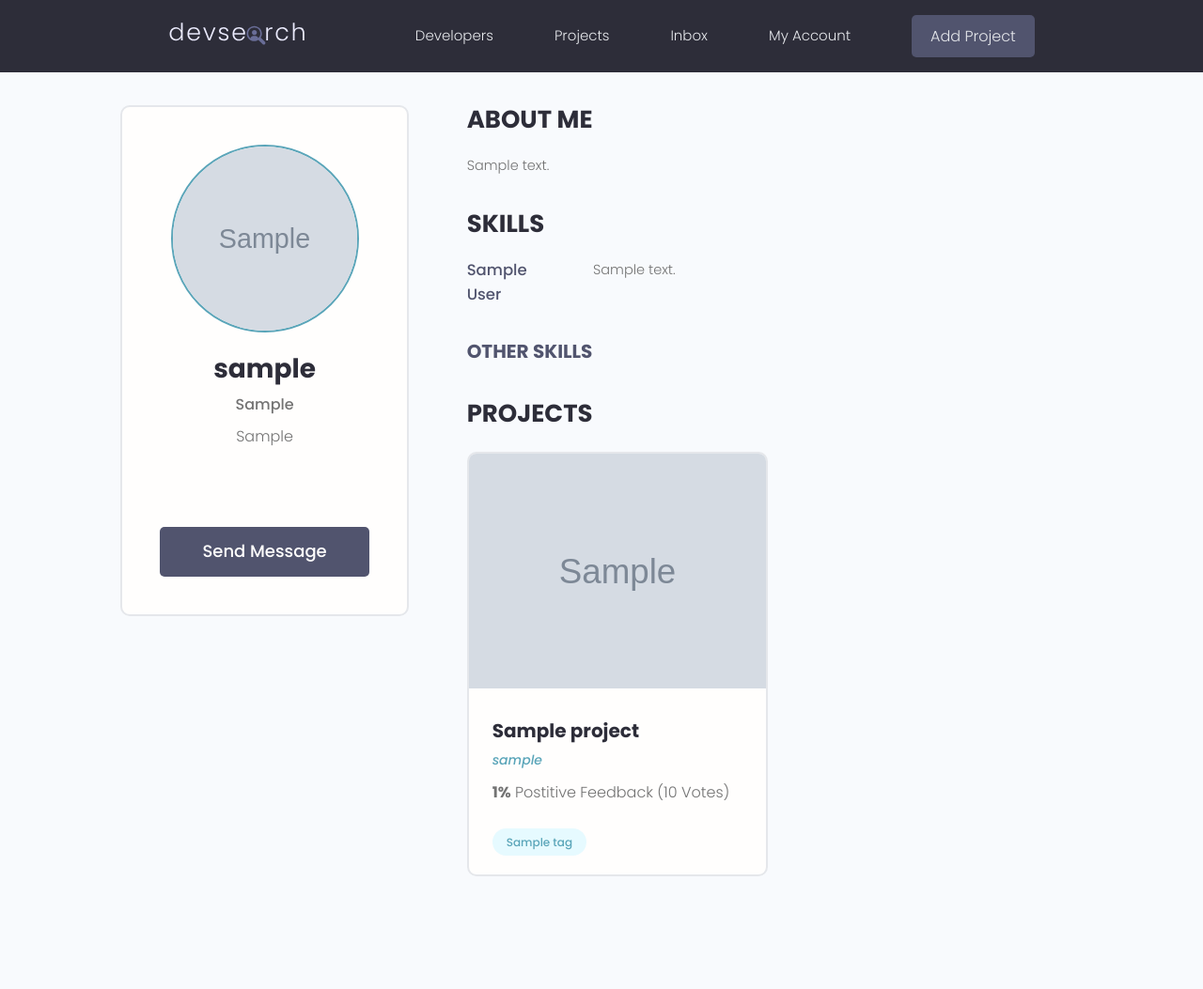
After one commit to Yoshik18/DjangoDevSearch, a Django app: page /profile/00000000-0000-0000-0000-000000000001 in a window 1280 px wide. The commit adds this page. Shown: the whole page at 94% size. Run offline with Django 3.2, Linux system fonts and the light colour scheme; tables that the repository leaves empty hold one stand-in row (values such as "Sample post"); grey boxes marked "Sample" are stand-in pictures; some libraries are stand-ins or nearby versions.

Commit message:
Added user profile theme, project link not working in users profile

```diff
--- a/projects/templates/projects/projects.html
+++ b/projects/templates/projects/projects.html
@@ -43,7 +43,9 @@
 									><h3 class="project__title">{{project.title}}</h3></a
 								>
 								<p>
-									<a class="project__author" href="profile.html"
+									<a
+										class="project__author"
+										href="{% url 'user-profile' project.owner.id %}"
 										>By {{project.owner.name}}</a
 									>
 								</p>
--- a/users/admin.py
+++ b/users/admin.py
@@ -2,5 +2,7 @@ from django.contrib import admin
 
 # Register your models here.
 from .models import Profile
+from .models import Skill
 
 admin.site.register(Profile)
+admin.site.register(Skill)
--- a/users/models.py
+++ b/users/models.py
@@ -9,6 +9,7 @@ class Profile(models.Model):
         User, on_delete=models.CASCADE, null=True, blank=True)
     name = models.CharField(max_length=200, null=True, blank=True)
     username = models.CharField(max_length=200, null=True, blank=True)
+    location = models.CharField(max_length=200, null=True, blank=True)
     email = models.EmailField(max_length=500, null=True, blank=True)
     short_intro = models.CharField(max_length=200, null=True, blank=True)
     bio = models.TextField(null=True, blank=True)
@@ -25,3 +26,15 @@ class Profile(models.Model):
 
     def __str__(self):
         return str(self.user.username)
+
+
+class Skill(models.Model):
+    owner = models.ForeignKey(Profile, on_delete=models.CASCADE)
+    name = models.CharField(max_length=200, null=True, blank=True)
+    description = models.TextField(null=True, blank=True)
+    created_at = models.DateTimeField(auto_now_add=True)
+    id = models.UUIDField(default=uuid.uuid4, unique=True,
+                          primary_key=True, editable=False)
+
+    def __str__(self):
+        return str(self.name)
--- /dev/null
+++ b/users/templates/users/user-profile.html
@@ -0,0 +1,141 @@
+{% extends "main.html" %} {% block content %}
+<!-- Main Section -->
+<main class="profile my-md">
+	<div class="container">
+		<div class="layout">
+			<div class="column column--1of3">
+				<div class="card text-center">
+					<div class="card__body dev">
+						<img
+							class="avatar avatar--xl"
+							src="{{profile.profile_image.url}}"
+						/>
+						<h2 class="dev__name">{{profile.username}}</h2>
+						<p class="dev__title">{{profile.short_intro}}</p>
+						<p class="dev__location">{{profile.location}}</p>
+						<ul class="dev__social">
+							{% if profile.social_github %}
+							<li>
+								<a
+									title="Github"
+									href="{{profile.social_github}}"
+									target="_blank"
+									><i class="im im-github"></i
+								></a>
+							</li>
+							{% endif %} {% if profile.social_youtube %}
+							<li>
+								<a
+									title="Stackoverflow"
+									href="{{profile.social_youtube}}"
+									target="_blank"
+									><i class="im im-youtube"></i
+								></a>
+							</li>
+							{% endif %} {% if profile.social_twitter %}
+							<li>
+								<a
+									title="Twitter"
+									href="{{profile.social_twitter}}"
+									target="_blank"
+									><i class="im im-twitter"></i
+								></a>
+							</li>
+							{% endif %} {% if profile.social_linkedin %}
+							<li>
+								<a
+									title="LinkedIn"
+									href="{{profile.social_linkedin}}"
+									target="_blank"
+									><i class="im im-linkedin"></i
+								></a>
+							</li>
+							{% endif %} {% if profile.social_website %}
+							<li>
+								<a
+									title="Personal Website"
+									href="{{profile.social_website}}"
+									target="_blank"
+									><i class="im im-globe"></i
+								></a>
+							</li>
+							{% endif %}
+						</ul>
+						<a href="#" class="btn btn--sub btn--lg">Send Message </a>
+					</div>
+				</div>
+			</div>
+			<div class="column column--2of3">
+				<div class="devInfo">
+					<h3 class="devInfo__title">About Me</h3>
+					<p class="devInfo__about">{{profile.bio}}</p>
+				</div>
+				<div class="devInfo">
+					{% if topSkills %}
+					<h3 class="devInfo__title">Skills</h3>
+					{% endif %}
+					<div class="devInfo__skills">
+						{% for topSkill in topSkills %}
+						<div class="devSkill">
+							<h4 class="devSkill__title">{{topSkill.name}}</h4>
+							<p class="devSkill__info">{{topSkill.description}}</p>
+						</div>
+						{% endfor %}
+
+						<h3 class="devInfo__subtitle">
+							{% if topSkills %} Other Skills {% else %} Skills {% endif %}
+						</h3>
+						<div class="devInfo__otherSkills">
+							{% for otherSkill in otherSkills %}
+							<span class="tag tag--pill tag--sub tag--lg">
+								<small>{{otherSkill}}</small>
+							</span>
+							{% endfor %}
+						</div>
+					</div>
+				</div>
+				<div class="devInfo">
+					<h3 class="devInfo__title">Projects</h3>
+					<div class="grid grid--two">
+						{% for project in profile.project_set.all %}
+						<div class="column">
+							<div class="card project">
+								<a href="{% url 'project' project.id %}}" class="project">
+									<img
+										class="project__thumbnail"
+										src="{{project.featured_image.url}}"
+										alt="project thumbnail"
+									/>
+									<div class="card__body">
+										<h3 class="project__title">{{project.title}}</h3>
+										<p>
+											<a class="project__author" href="profile.html"
+												>{{project.owner}}</a
+											>
+										</p>
+										<p class="project--rating">
+											<span style="font-weight: bold"
+												>{{project.vote_ratio}}%</span
+											>
+											Postitive Feedback ({{project.vote_total}}
+											Vote{{project.vote_total|pluralize:"s"}})
+										</p>
+										<div class="project__tags">
+											{% for tag in project.tags.all %}
+											<span class="tag tag--pill tag--main">
+												<small>{{tag}}</small>
+											</span>
+											{% endfor %}
+										</div>
+									</div>
+								</a>
+							</div>
+						</div>
+						{% endfor %}
+					</div>
+				</div>
+			</div>
+		</div>
+	</div>
+</main>
+{% endblock content %}
--- a/users/urls.py
+++ b/users/urls.py
@@ -3,5 +3,6 @@ from . import views
 
 
 urlpatterns = [
-    path('', views.profiles, name="profiles")
+    path('', views.profiles, name="profiles"),
+    path('profile/<str:pk>', views.userProfile, name="user-profile")
 ]
--- a/users/views.py
+++ b/users/views.py
@@ -7,3 +7,12 @@ def profiles(request):
     profiles = Profile.objects.all()
     context = {'profiles': profiles}
     return render(request, 'users/profiles.html', context)
+
+
+def userProfile(request, pk):
+    profile = Profile.objects.get(id=pk)
+    topSkills = profile.skill_set.exclude(description__exact="")
+    otherSkills = profile.skill_set.filter(description="")
+    context = {'profile': profile, 'topSkills': topSkills,
+               'otherSkills': otherSkills}
+    return render(request, 'users/user-profile.html', context)
```
Also changed, not shown: users/templates/users/profiles.html (+4 -17 lines).
